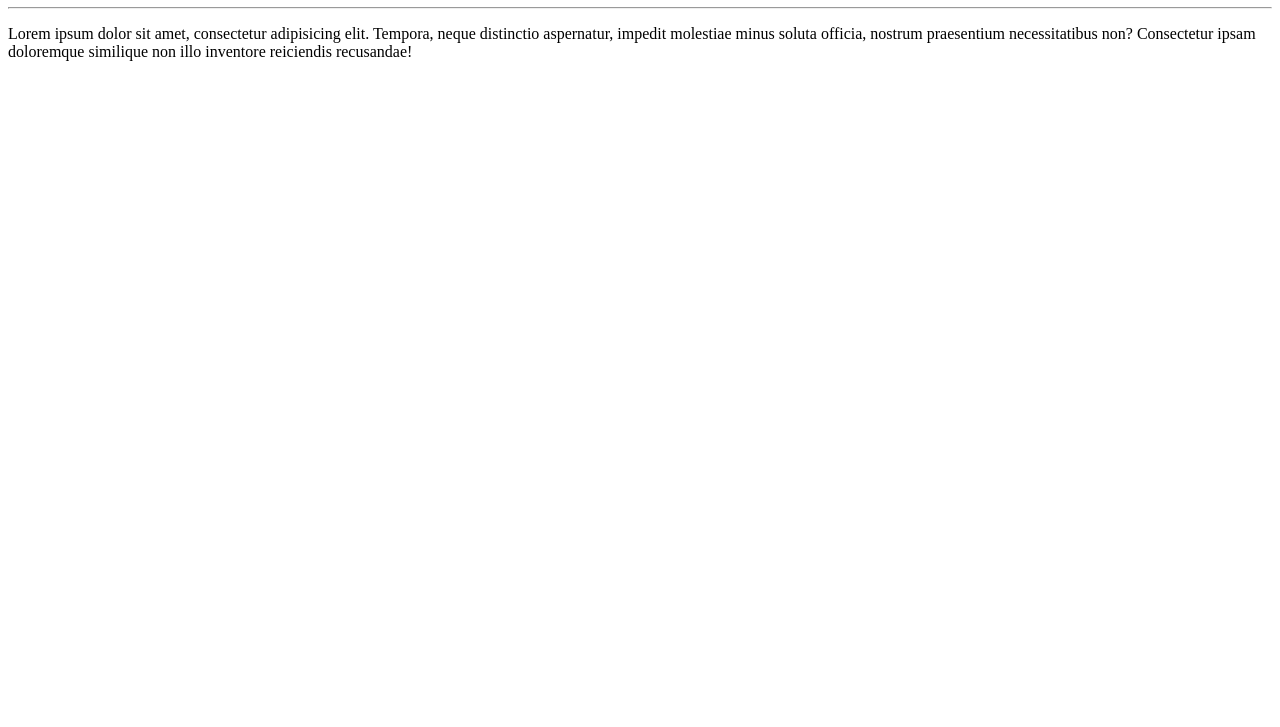
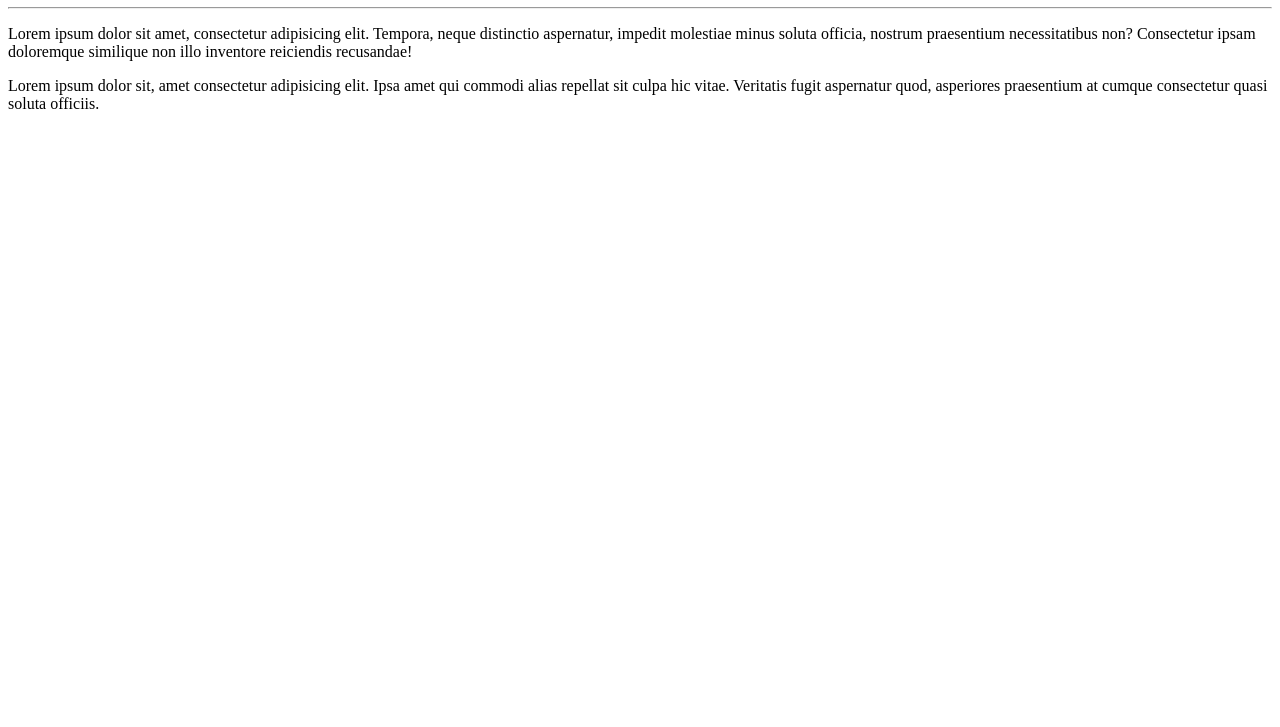
Before and after one commit to e-milianas/Curso-TCTW, a plain HTML site: page site-exemplo/index.html in a window 1280 px wide. Shown: the part 73-800 px from the top of the page. Drawn offline with Linux system fonts and the light colour scheme.

Commit message:
Adicionei um parágrafo

```diff
--- a/site-exemplo/index.html
+++ b/site-exemplo/index.html
@@ -10,7 +10,7 @@
     <h1>Olá, Mundo!</h1>
     <hr>
     <p>Lorem ipsum dolor sit amet, consectetur adipisicing elit. Tempora, neque distinctio aspernatur, impedit molestiae minus soluta officia, nostrum praesentium necessitatibus non? Consectetur ipsam doloremque similique non illo inventore reiciendis recusandae!
-
+<p>Lorem ipsum dolor sit, amet consectetur adipisicing elit. Ipsa amet qui commodi alias repellat sit culpa hic vitae. Veritatis fugit aspernatur quod, asperiores praesentium at cumque consectetur quasi soluta officiis.</p>
     </p>
 </body>
 </html>
```
